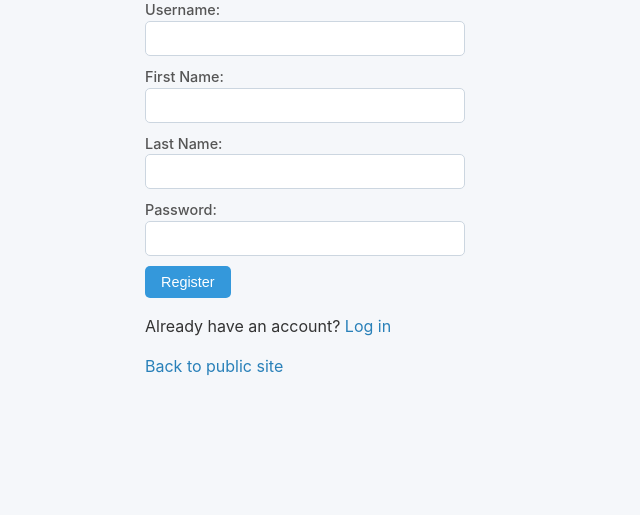
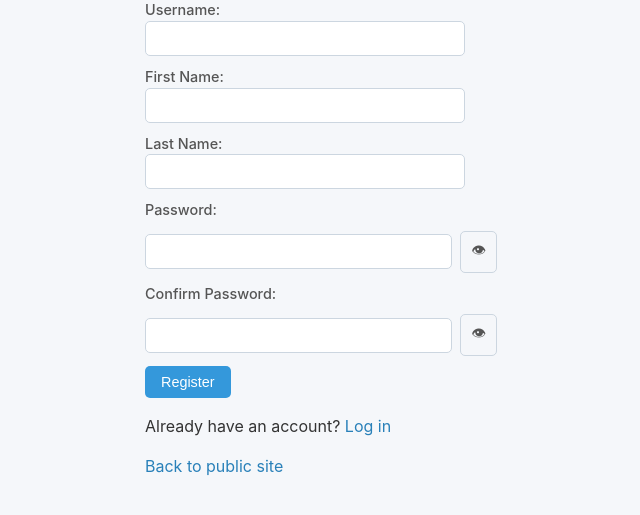
Before and after one commit to HiraethAKR/Animal-Shelter-Management-System, a Flask app: page /staff/register in a window 1280 px wide. Shown: the part 203-718 px from the top of the page, without its empty margins (319-959 px from the left). Run offline with Flask 3, Linux system fonts and the light colour scheme.

Commit message:
Added Toggle to see and unsee in passwords, to avoid forgetting ang typos when creating and entering

```diff
--- a/app/routes/staff_auth.py
+++ b/app/routes/staff_auth.py
@@ -79,6 +79,11 @@ def register():
             return render_template("staff_register.html")
 
         password = request.form.get("password")
+        confirm_password = request.form.get("confirm_password")
+
+        if password != confirm_password:
+            flash("Passwords do not match.", "error")
+            return render_template("staff_register.html")
 
         if not username:
             flash("Username is required.", "error")
--- a/app/templates/staff_register.html
+++ b/app/templates/staff_register.html
@@ -29,13 +29,62 @@
             <p>
                 <label>Last Name: <input type="text" name="last_name" required></label>
             </p>
+
             <p>
-                <label>Password: <input type="password" name="password" required></label>
+                <label>Password:
+                    <div style="display: flex; align-items: center; gap: 8px;">
+                        <input type="password" name="password" id="password" required style="flex: 1; max-width: none;">
+                        <button type="button" onclick="togglePassword('password', 'eyeIcon1')" style="background: none; border: 1px solid #ccd6e0; color: #555; padding: 8px 10px;">
+                            <span id="eyeIcon1">👁</span>
+                        </button>
+                    </div>
+                </label>
             </p>
+            <p>
+                <label>Confirm Password:
+                    <div style="display: flex; align-items: center; gap: 8px;">
+                        <input type="password" name="confirm_password" id="confirm_password" required style="flex: 1; max-width: none;">
+                        <button type="button" onclick="togglePassword('confirm_password', 'eyeIcon2')" style="background: none; border: 1px solid #ccd6e0; color: #555; padding: 8px 10px;">
+                            <span id="eyeIcon2">👁</span>
+                        </button>
+                    </div>
+                </label>
+            </p>
+            <p id="passwordError" style="color: #c33; display: none; font-size: 0.85rem;">
+                Passwords do not match.
+            </p>
+
             <p>
                 <button type="submit">Register</button>
             </p>
         </form>
+
+        <script>
+            function togglePassword(inputId, iconId) {
+                const input = document.getElementById(inputId);
+                const icon = document.getElementById(iconId);
+                if (input.type === 'password') {
+                    input.type = 'text';
+                    icon.textContent = '🙈';
+                } else {
+                    input.type = 'password';
+                    icon.textContent = '👁';
+                }
+            }
+
+            document.querySelector('form').addEventListener('submit', function(e) {
+                const password = document.getElementById('password').value;
+                const confirm = document.getElementById('confirm_password').value;
+                const errorMsg = document.getElementById('passwordError');
+
+                if (password !== confirm) {
+                    e.preventDefault();
+                    errorMsg.style.display = 'block';
+                } else {
+                    errorMsg.style.display = 'none';
+                }
+            });
+        </script>
 
         <p>Already have an account? <a href="{{ url_for('staff.login') }}">Log in</a></p>
         <p><a href="{{ url_for('public.animal_list') }}">Back to public site</a></p>
```
Also changed, not shown: app/templates/staff_change_password.html (+48 -2 lines), app/templates/staff_login.html (+22 -1 lines).
